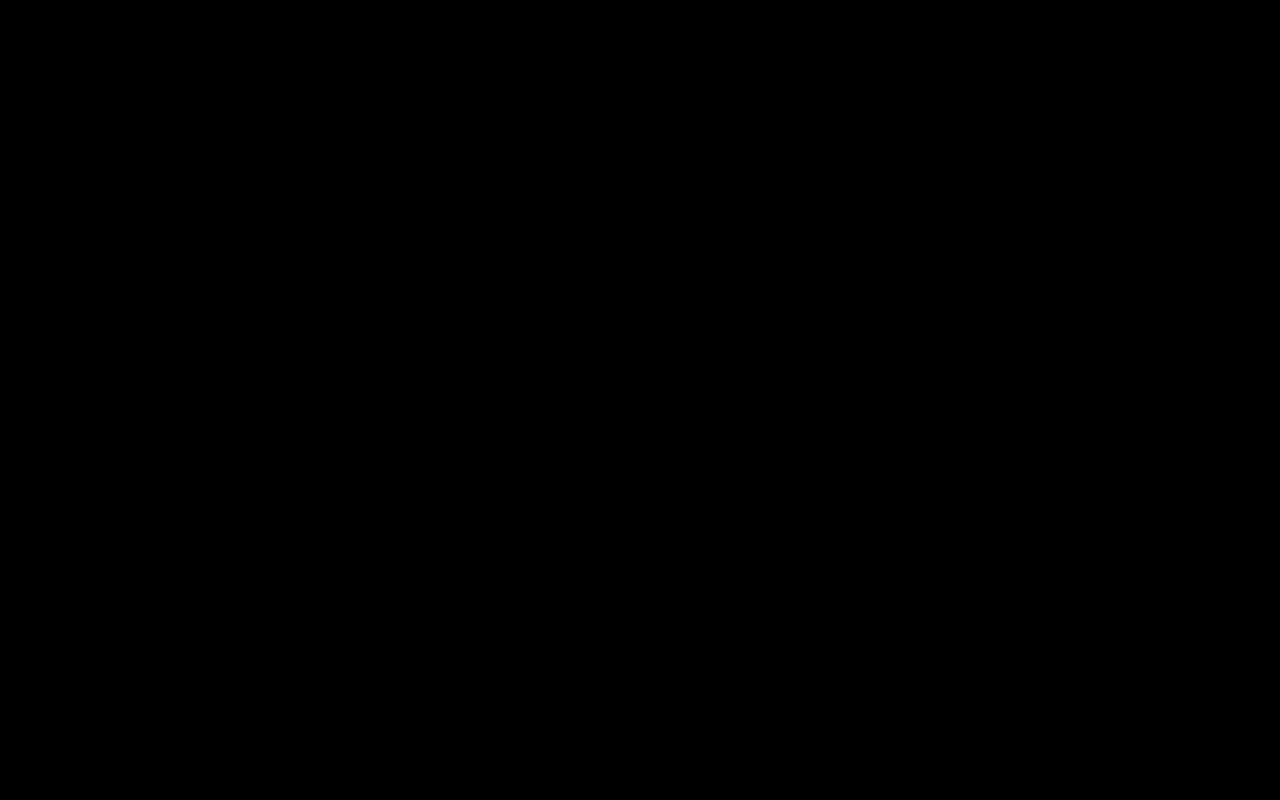
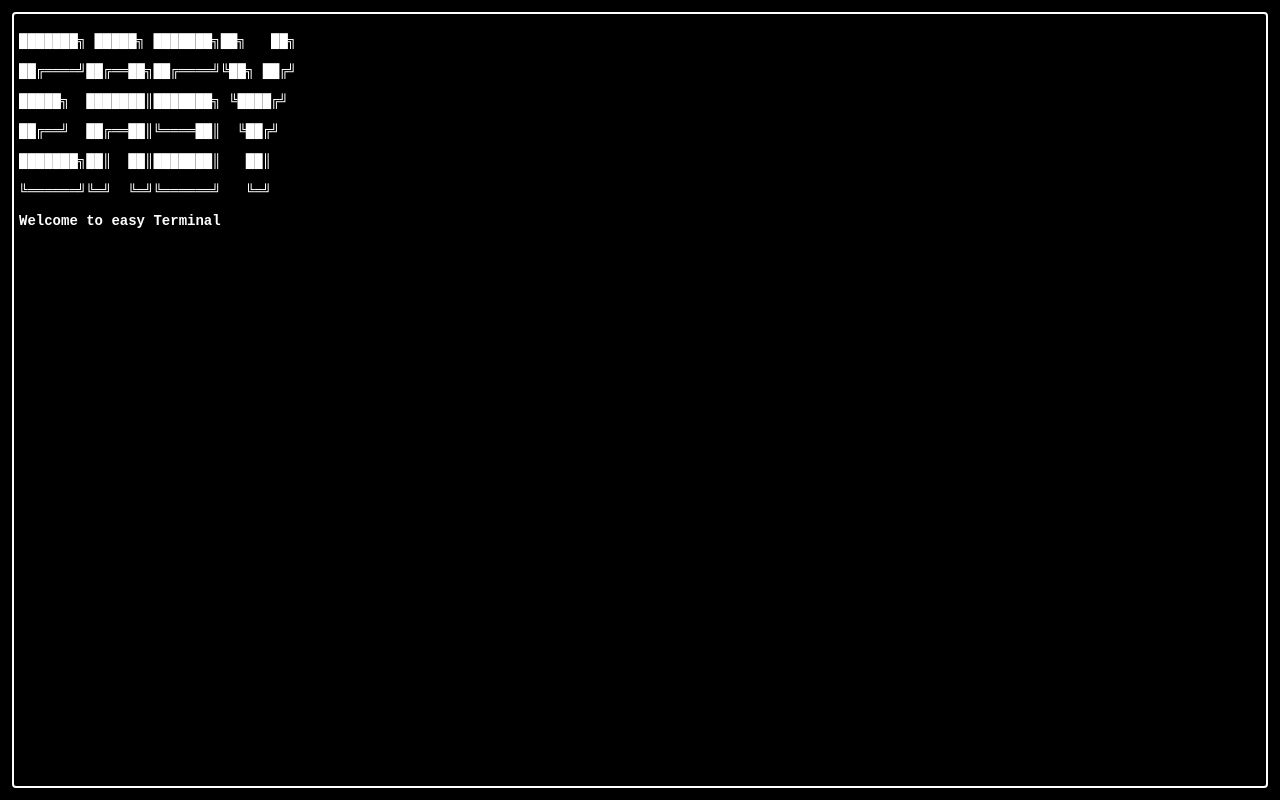
Before and after one commit to Kriis/kriis.github.io, a plain HTML site: page index.html in a window 1280 px wide. Drawn offline with Linux system fonts and the light colour scheme.

Commit message:
add banner

```diff
--- a/assets/style.css
+++ b/assets/style.css
@@ -21,3 +21,53 @@ body {
     outline: none;
     display: flex; /* Use Flexbox to handle the layout */
 }
+
+
+input{
+    border:none;
+    outline:none;
+    display:inline-block;
+    vertical-align:middle;
+    position:relative;
+    background: #161616;
+    width:100%;
+    box-sizing:border-box;
+    color: white;
+    font-family: 'Courier New', Courier, monospace;
+    font-size: 14px;
+    font-weight: bold;
+  }
+
+.terminal {
+    flex: 1; /* Allow terminal to expand and fill the container */
+    /* background: #1d2026; */
+    background: #000;
+    color: white;
+    outline: none;
+    overflow: auto; /* Enable scrollbars if content overflows */
+    box-sizing: border-box;
+    border: 2px solid rgba(139, 136, 136, 0.5); /* Add a border with a semi-transparent color */
+    border-radius: 4px; /* Optional: add rounded corners to the border */
+    overflow-y: auto;
+    border-color: #FFF;
+    padding: 5px;
+    margin: 2px;
+    -webkit-app-region: no-drag;
+}
+
+.terminal:focus {
+    border-color: #5BE44C;
+}
+
+/* Scrollbar styles for .terminal */
+.terminal::-webkit-scrollbar {
+    width: 12px;  /* for vertical scrollbars */
+    height: 12px; /* for horizontal scrollbars */
+}
+
+.terminal::-webkit-scrollbar-track {
+    background: #1d2026; /* Background color of the scrollbar track */
+}
+
+.terminal::-webkit-scrollbar-thumb {
+    background: rgba(139, 136, 136, 0.5); /* Color of the scrollbar thumb */
--- a/index.html
+++ b/index.html
@@ -8,5 +8,6 @@
 </head>
 <body>
     <div id="container"></div>
-	</body>
+	<script src="renderer.js"></script>
+</body>
 </html>
--- /dev/null
+++ b/renderer.js
@@ -0,0 +1,22 @@
+const container = document.getElementById('container')
+
+let terminal = document.createElement("div")
+
+terminal.setAttribute("class", "terminal")
+terminal.setAttribute("contenteditable", "true")
+terminal.setAttribute("tabindex", "0")
+
+function printBanner(terminal) {
+	terminal.innerHTML = `<div id="filterBar" style="display:none"></div>
+	<p contenteditable="false">███████╗&nbsp█████╗&nbsp███████╗██╗&nbsp&nbsp&nbsp██╗</p>
+	<p contenteditable="false">██╔════╝██╔══██╗██╔════╝╚██╗&nbsp██╔╝</p>
+	<p contenteditable="false">█████╗&nbsp&nbsp███████║███████╗&nbsp╚████╔╝&nbsp</p>
+	<p contenteditable="false">██╔══╝&nbsp&nbsp██╔══██║╚════██║&nbsp&nbsp╚██╔╝&nbsp&nbsp</p>
+	<p contenteditable="false">███████╗██║&nbsp&nbsp██║███████║&nbsp&nbsp&nbsp██║&nbsp&nbsp&nbsp</p>
+	<p contenteditable="false">╚══════╝╚═╝&nbsp&nbsp╚═╝╚══════╝&nbsp&nbsp&nbsp╚═╝&nbsp&nbsp&nbsp</p>
+	<p contenteditable="false">Welcome to easy Terminal</p>`
+}
+
+printBanner(terminal)
+
+container.appendChild(terminal)
```
